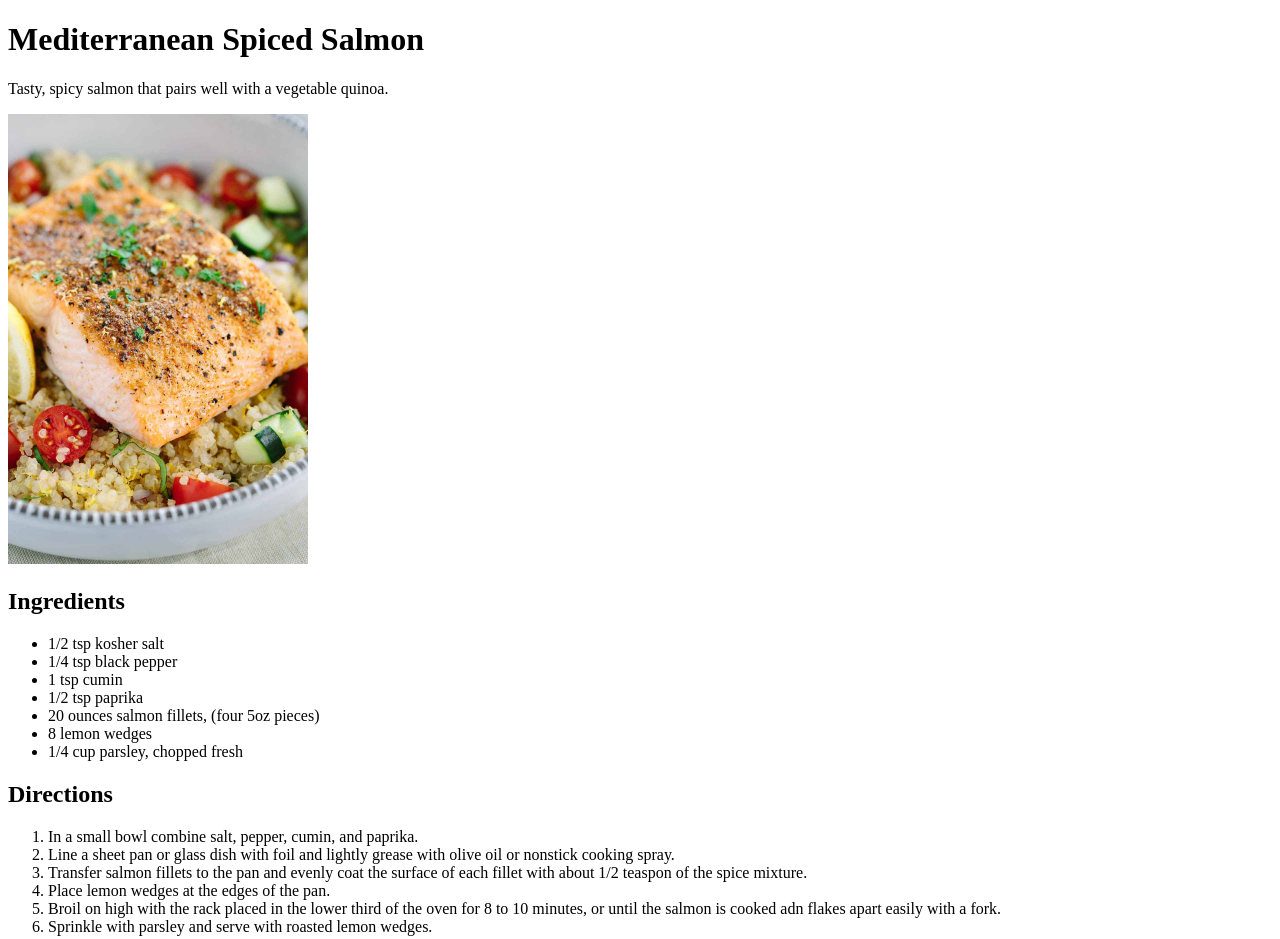
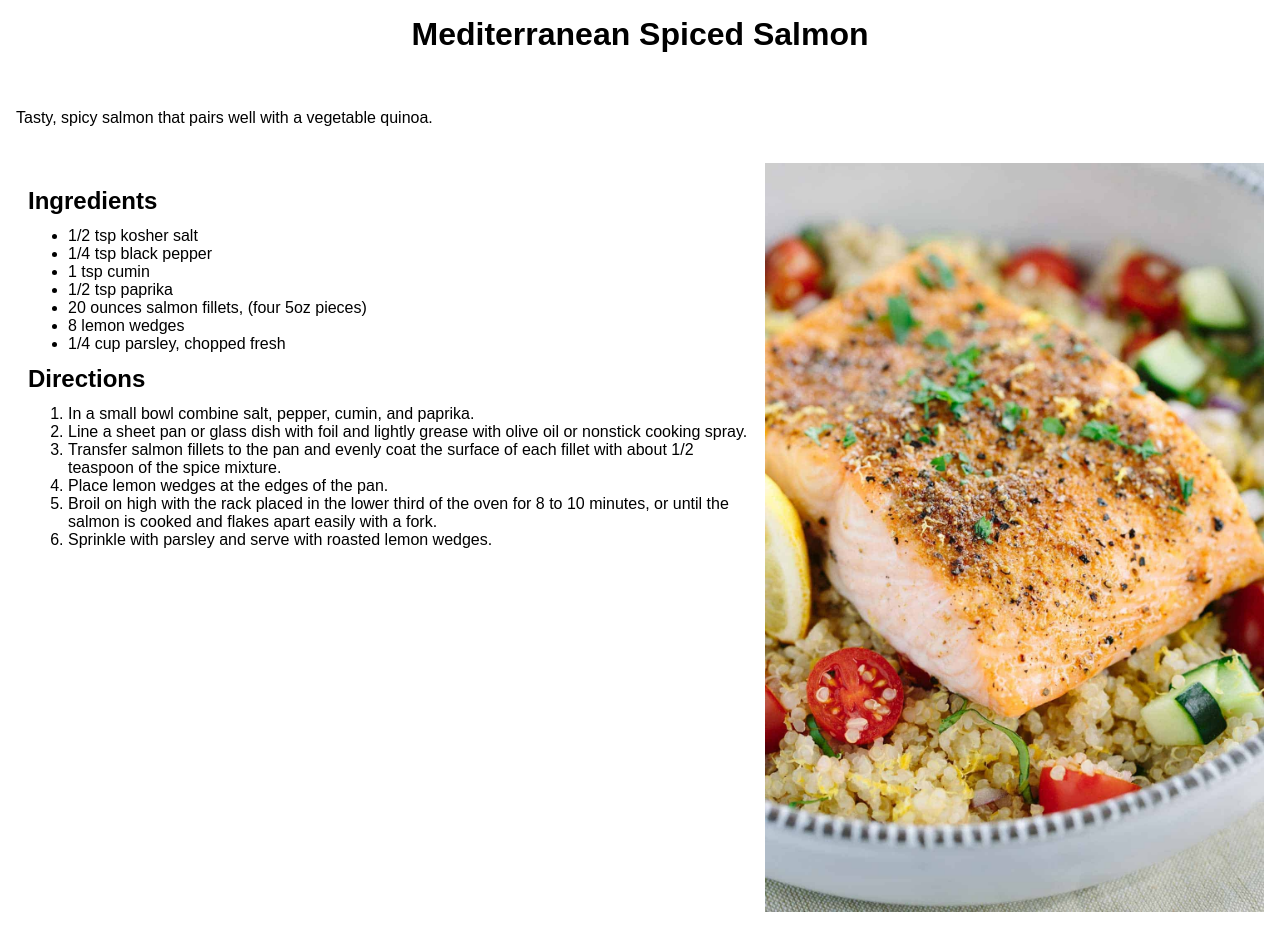
Before and after one commit to rfingerhut/odin-recipes, a plain HTML site: page recipes/mediterranean-spiced-salmon.html in a window 1280 px wide. Shown: the top 939 px of the page. Drawn offline with Linux system fonts and the light colour scheme.

Commit message:
Add css class selectors. Reorganized divs.

```diff
--- a/recipes/mediterranean-spiced-salmon.html
+++ b/recipes/mediterranean-spiced-salmon.html
@@ -3,13 +3,16 @@
 <head>
     <meta charset="UTF-8">
     <meta name="viewport" content="width=device-width, initial-scale=1.0">
+    <link rel="stylesheet" href="../styles.css">
     <title>Mediterranean Spiced Salmon</title>
 </head>
 <body>
     <h1>Mediterranean Spiced Salmon</h1>
     <p>Tasty, spicy salmon that pairs well with a vegetable quinoa.</p>
-    <img src="../images/mediterranean-spiced-salmon.jpg" width="300">
-    <h2>Ingredients</h2>
+    <div class="recipe-image-container">
+        <div class="recipe-container">
+            <div class="recipe-section">
+                <h2 class="recipe-header">Ingredients</h2>
                     <ul>
                         <li>1/2 tsp kosher salt</li>
                         <li>1/4 tsp black pepper</li>
@@ -19,15 +22,21 @@
                         <li>8 lemon wedges</li>
                         <li>1/4 cup parsley, chopped fresh</li>
                     </ul>
-    <h2>Directions</h2>
+            </div>
+            <div class="recipe-section">
+                <h2 class="recipe-header">Directions</h2>
                     <ol>
                         <li>In a small bowl combine salt, pepper, cumin, and paprika.</li>
                         <li>Line a sheet pan or glass dish with foil and lightly grease with olive oil or nonstick cooking spray.</li>
-            <li>Transfer salmon fillets to the pan and evenly coat the surface of each fillet with about 1/2 teaspon of the spice mixture.</li>
+                        <li>Transfer salmon fillets to the pan and evenly coat the surface of each fillet with about 1/2 teaspoon of the spice mixture.</li>
                         <li>Place lemon wedges at the edges of the pan.</li>
-            <li>Broil on high with the rack placed in the lower third of the oven for 8 to 10 minutes, or until the salmon is cooked adn flakes apart easily with a fork.</li>
+                        <li>Broil on high with the rack placed in the lower third of the oven for 8 to 10 minutes, or until the salmon is cooked and flakes apart easily with a fork.</li>
                         <li>Sprinkle with parsley and serve with roasted lemon wedges.</li>
                     </ol>
+            </div>
+        </div>
+        <img src="../images/mediterranean-spiced-salmon.jpg">
+    </div>
     <a href="../index.html">Back</a>
 </body>
 </html>
```
Also changed, not shown: index.html (+9 -6 lines), recipes/chocolate-chip-cookies.html (+12 -3 lines). Lines whose indentation alone changed are shown as unchanged.
